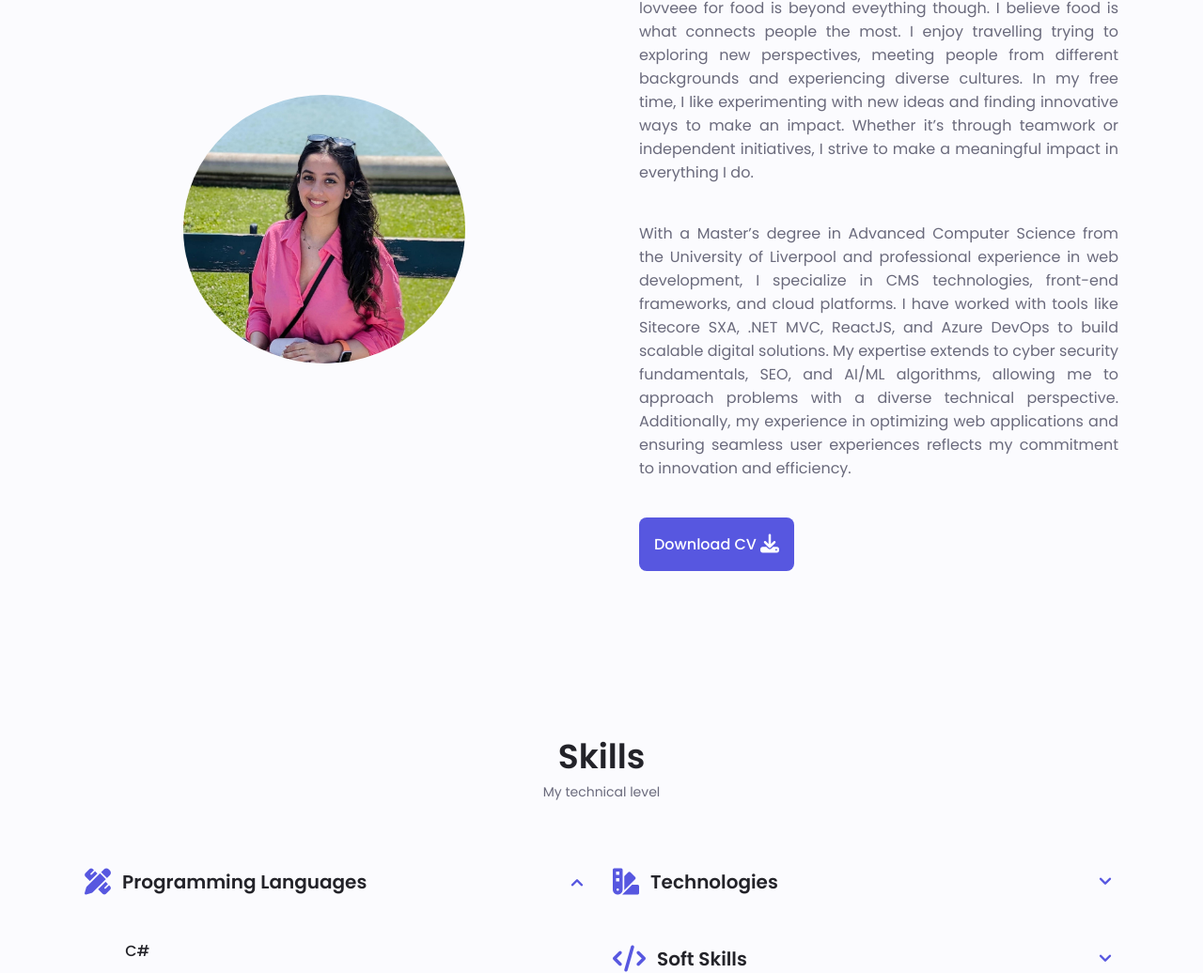
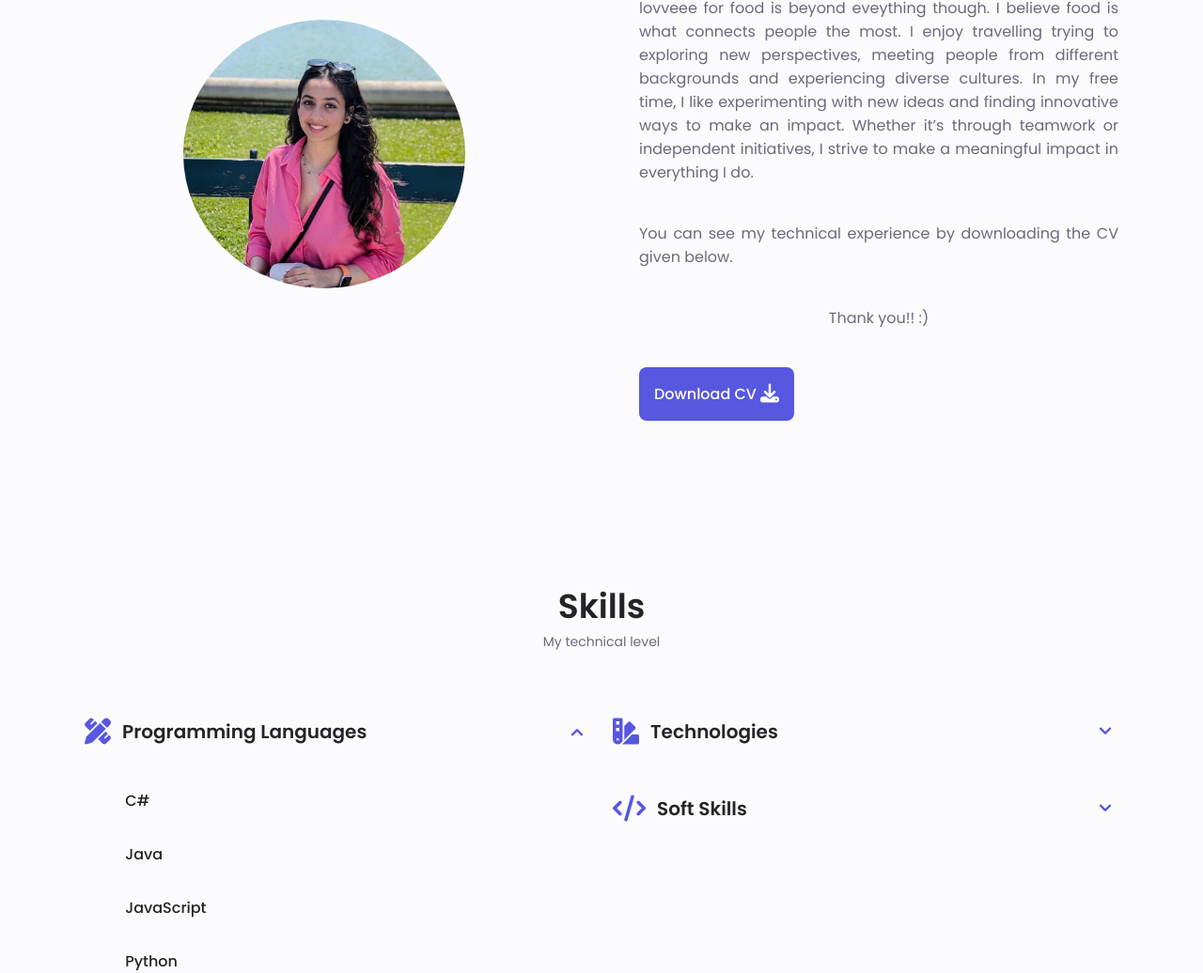
Before and after one commit to TaniishkaM/TaniishkaM.github.io, a plain HTML site: page index.html in a window 1280 px wide. Shown: the part 1010-2046 px from the top of the page at 94% size. Drawn offline with nearby package versions, Linux system fonts and the light colour scheme.

Commit message:
Update index.html

```diff
--- a/index.html
+++ b/index.html
@@ -149,11 +149,10 @@
                         I like experimenting with new ideas and finding innovative ways to make an impact.  Whether it’s through teamwork or independent
                         initiatives, I strive to make a meaningful impact in everything I do.
                     </p>
-                    <p class="about__description">With a Master’s degree in Advanced Computer Science from the University of Liverpool and professional experience
-                        in web development, I specialize in CMS technologies, front-end frameworks, and cloud platforms. I have worked with tools like Sitecore
-                        SXA, .NET MVC, ReactJS, and Azure DevOps to build scalable digital solutions. My expertise extends to cyber security fundamentals, SEO,
-                        and AI/ML algorithms, allowing me to approach problems with a diverse technical perspective. Additionally, my experience in optimizing
-                        web applications and ensuring seamless user experiences reflects my commitment to innovation and efficiency.
+                    <p class="about__description">You can see my technical experience by downloading the CV given below.
+                    </p>
+                    <p class="about__description">
+                    Thank you!! :)
                     </p>
                     <div class="about__buttons">
                         <a download="" href="assets/Tanishka_WebResume.pdf" class="button button--flex">
```
